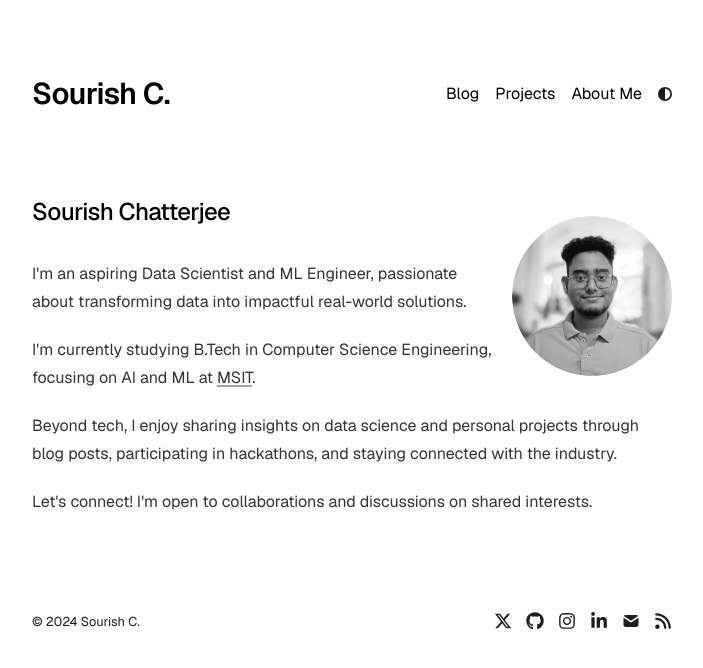
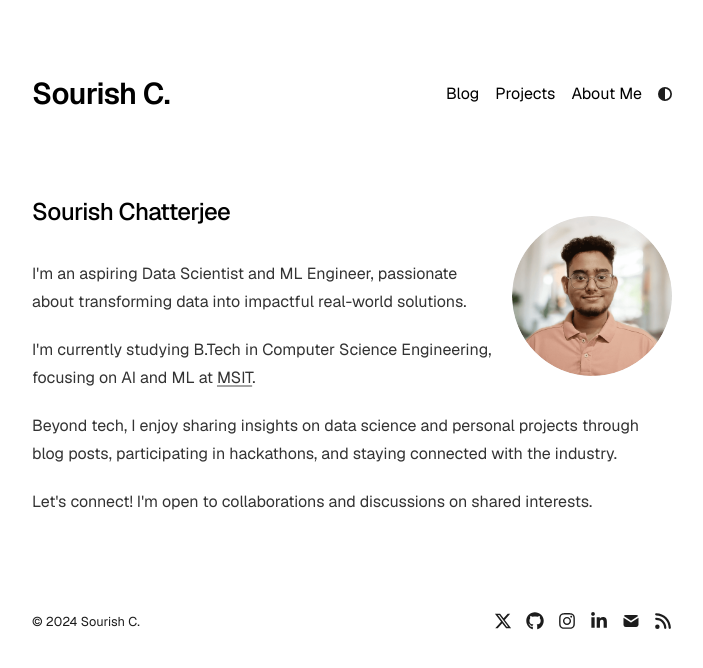
Before and after one commit to sourize/my_portfolio, a Next.js app: page / in a window 1280 px wide. Shown: the top 668 px of the page, without its empty margins (288-991 px from the left). Built offline with nearby package versions, Linux system fonts and the light colour scheme.

Commit message:
File Updated

```diff
--- a/app/page.tsx
+++ b/app/page.tsx
@@ -8,7 +8,7 @@
         <Image
           src="/me.png"
           alt="Profile photo"
-          className="rounded-full bg-gray-100 block lg:mt-5 mt-0 lg:mb-5 mb-10 mx-auto sm:float-right sm:ml-5 sm:mb-5 grayscale hover:grayscale-0 transition-transform duration-300 ease-in-out transform hover:scale-95"
+          className="rounded-full bg-gray-100 block lg:mt-5 mt-0 lg:mb-5 mb-10 mx-auto sm:float-right sm:ml-5 sm:mb-5 transition-transform duration-300 ease-in-out transform hover:scale-95"
           unoptimized
           width={160}
           height={160}
```
